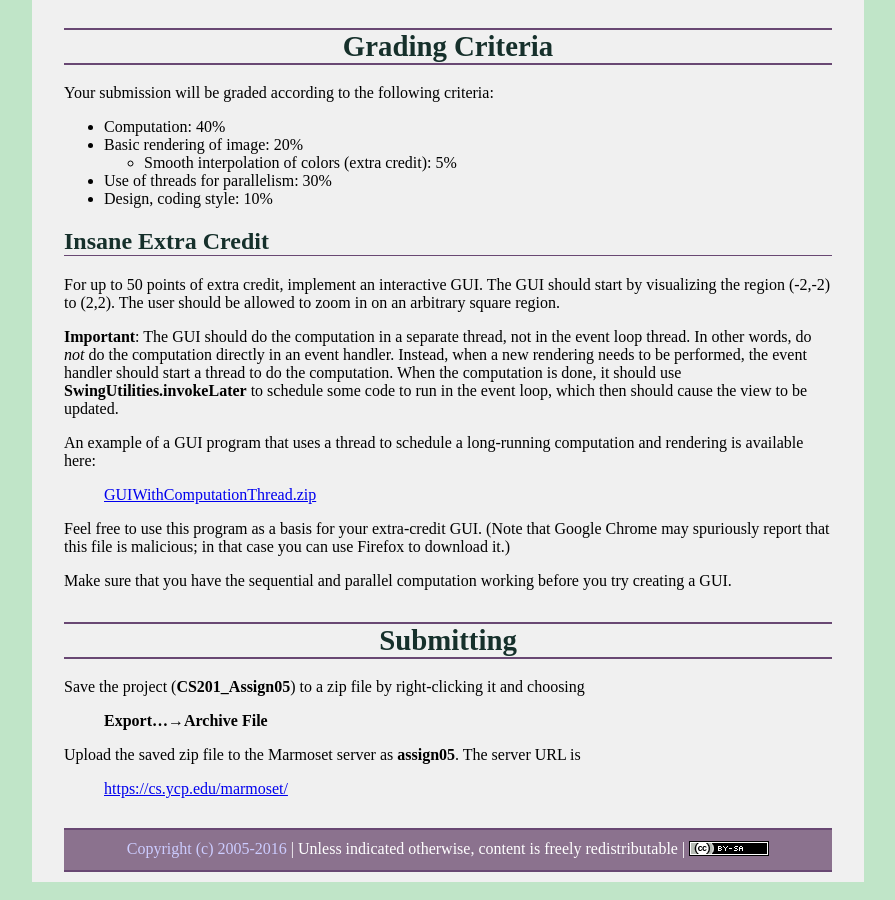
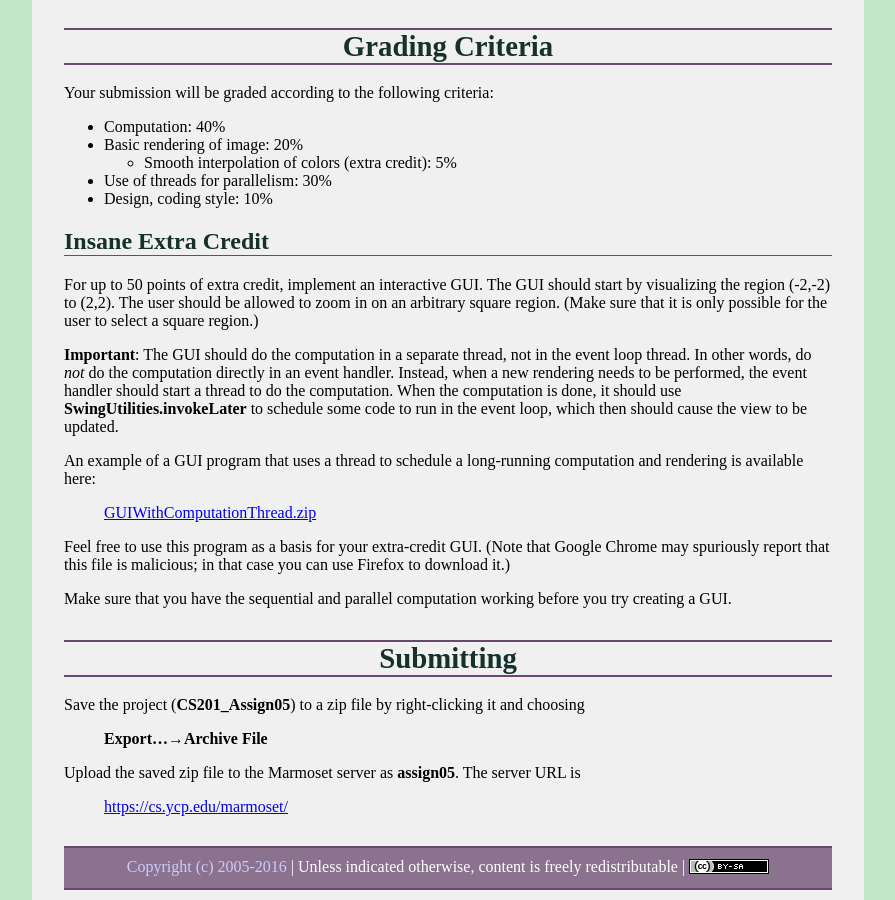
Before and after one commit to ycpcs/cs201-fall2016, a Jekyll site: the page built from assign/assign05.md, in a window 1280 px wide and 900 px high, scrolled down 4694 px. Shown: the whole window, without its empty margins (192-1087 px from the left). Built offline with Jekyll 4.4.1, drawn with Linux system fonts in a browser that asks for light colours; some web fonts are replaced.

Commit message:
clarification

```diff
--- a/assign/assign05.md
+++ b/assign/assign05.md
@@ -213,7 +213,7 @@ Your submission will be graded according to the following criteria:
 Insane Extra Credit
 -------------------
 
-For up to 50 points of extra credit, implement an interactive GUI.  The GUI should start by visualizing the region (-2,-2) to (2,2).  The user should be allowed to zoom in on an arbitrary square region.
+For up to 50 points of extra credit, implement an interactive GUI.  The GUI should start by visualizing the region (-2,-2) to (2,2).  The user should be allowed to zoom in on an arbitrary square region.  (Make sure that it is only possible for the user to select a square region.)
 
 **Important**: The GUI should do the computation in a separate thread, not in the event loop thread.  In other words, do *not* do the computation directly in an event handler.  Instead, when a new rendering needs to be performed, the event handler should start a thread to do the computation.  When the computation is done, it should use **SwingUtilities.invokeLater** to schedule some code to run in the event loop, which then should cause the view to be updated.
 
```
